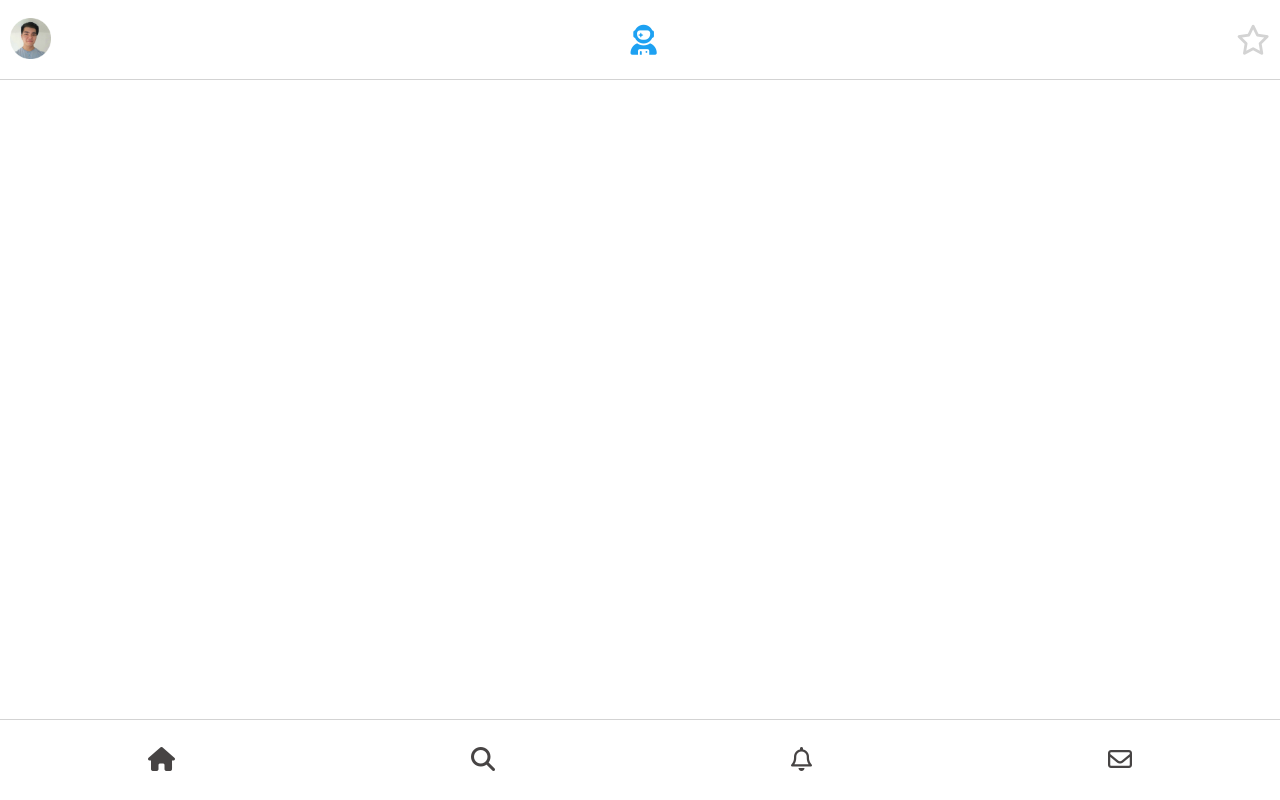
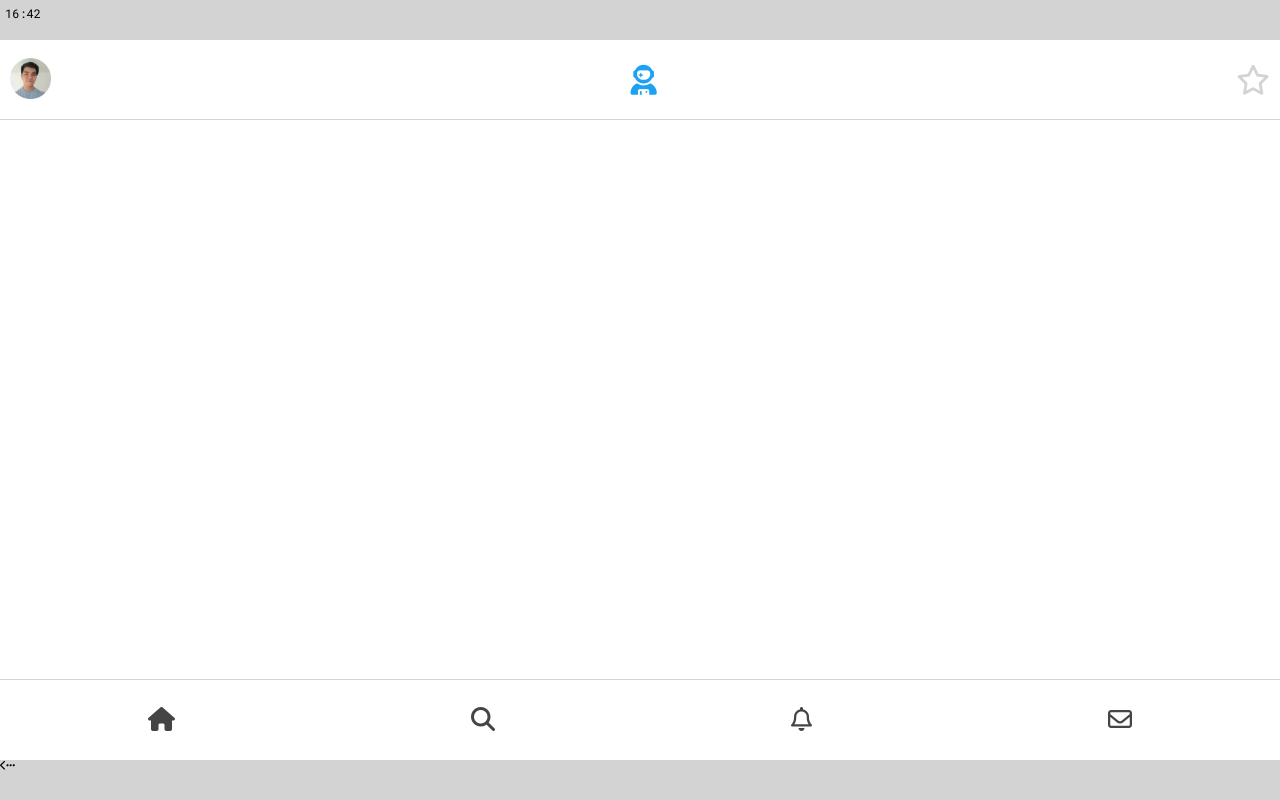
Before and after one commit to kenji1993/Kendroid, a plain HTML site: page html/space.html in a window 1280 px wide. Drawn offline with Linux system fonts and the light colour scheme.

Commit message:
Agregando hora y barra inferior en space

```diff
--- a/css/space.css
+++ b/css/space.css
@@ -1,5 +1,6 @@
 :root {
     --space: #1da1f2;
+    --font-family: 'Roboto Mono', monospace;
 }
 * {
     margin: 0;
@@ -8,6 +9,17 @@
 }
 html {
     font-size: 62.5%;
+}
+.smart-herramientas {
+    width: 100%;
+    height: 5vh;
+    background-color: lightgrey;
+}
+.smart-herramientas .hora {
+    font-size: 1.2rem;
+    padding-left: 0.5rem;
+    padding-top: 0.5rem;
+    font-family: var(--font-family);
 }
 .space-header {
     width: 100%;
@@ -32,7 +44,7 @@ html {
 }
 .space-body {
     width: 100%;
-    height: 80vh;
+    height: 70vh;
     border-bottom: 0.1rem solid lightgrey;
 }
 .space-footer {
@@ -47,3 +59,10 @@ html {
 .space-footer span i {
     cursor: pointer;
 }
+.barra-smart {
+    width: 100%;
+    height: 5vh;
+    background-color:lightgrey;
+    display: flex;
+}
+.barra-smart
--- a/html/space.html
+++ b/html/space.html
@@ -5,8 +5,12 @@
     <meta name="viewport" content="width=device-width, initial-scale=1.0">
     <title>Twitter</title>
     <link rel="stylesheet" href="../css/space.css">
+    <link href="https://fonts.googleapis.com/css2?family=Roboto+Mono:wght@400;700&display=swap" rel="stylesheet">
 </head>
 <body>
+    <div class="smart-herramientas">
+        <div id="hora" class="hora"></div>
+    </div>
     <div class="space-header">
         <figure class="space-header-perfil">
             <img src="../img/perfil-space.png" alt="foto de perfil">
@@ -33,7 +37,16 @@
             <i class="far fa-envelope"></i>
         </span>
     </div>
+    <div class="barra-smart">
+       <span>
+        <i class="fas fa-chevron-left"></i>
+       </span>
+       <span>
+        <i class="fas fa-ellipsis-h"></i>
+       </span>
+    </div>
 
+    <script src="../js/hora.js"></script>
     <script src="https://kit.fontawesome.com/500df033a6.js " crossorigin="anonymous "></script>
 </body>
 </html>
```
